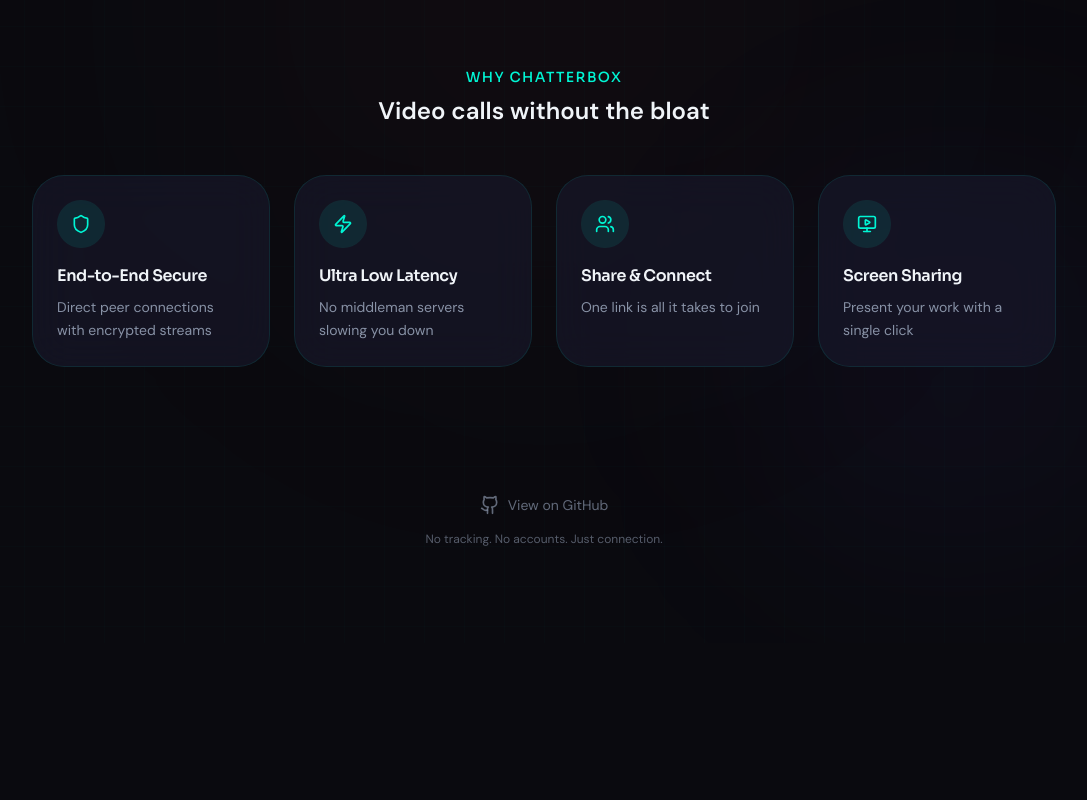
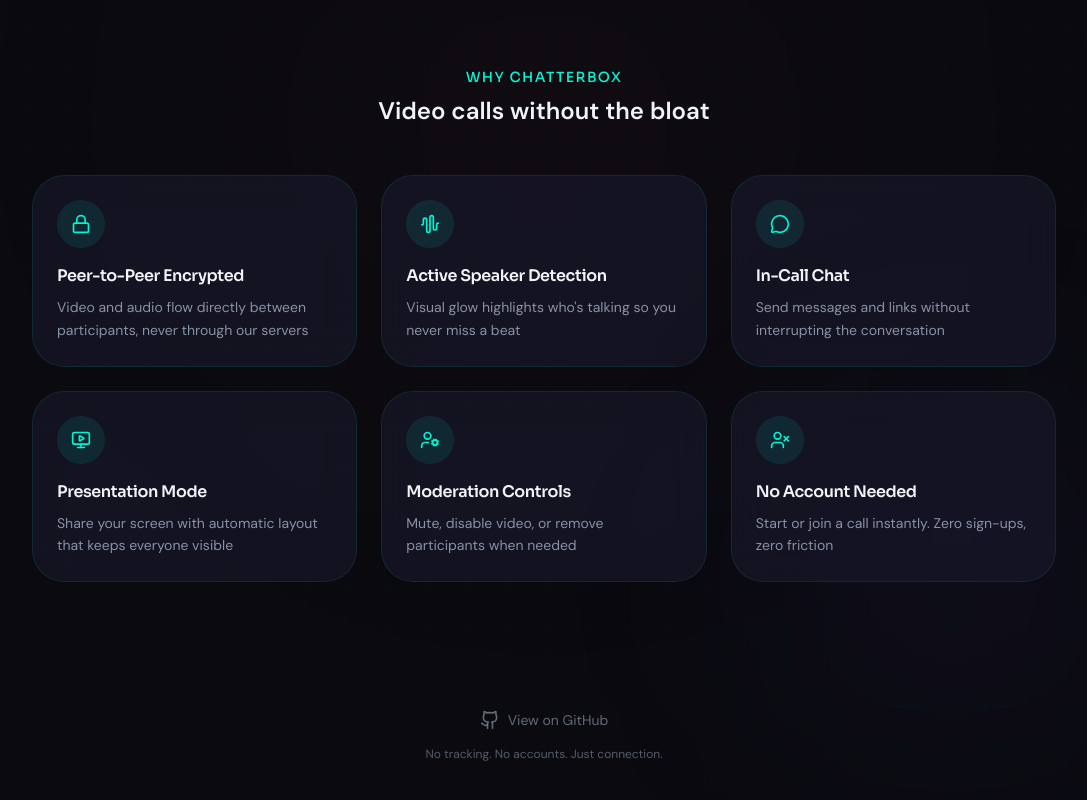
Before and after one commit to mrganser/chatterbox, a Next.js app: page / in a window 1280 px wide. Shown: the part 680-1480 px from the top of the page, without its empty margins (96-1183 px from the left). Before the commit the page ends 1323 px from the top, so only its background shows below. Built offline with nearby package versions, Linux system fonts and the light colour scheme; no server answers.

Commit message:
docs: update home page feature cards to highlight actual app capabilities
Replace generic features with specific capabilities like active speaker
detection, in-call chat, moderation controls, and presentation mode.

```diff
--- a/src/components/home/HomePage.tsx
+++ b/src/components/home/HomePage.tsx
@@ -2,7 +2,7 @@
 
 import { useState, useCallback } from 'react';
 import { useRouter } from 'next/navigation';
-import { Shield, Zap, Users, MonitorPlay, ArrowRight, Sparkles, Github } from 'lucide-react';
+import { Lock, AudioWaveform, MessageCircle, MonitorPlay, UserCog, UserX, ArrowRight, Sparkles, Github } from 'lucide-react';
 import { Button } from '@/components/ui/button';
 import { Input } from '@/components/ui/input';
 import { FeatureCard } from './FeatureCard';
@@ -101,26 +101,36 @@
             </p>
           </div>
 
-          <div className="grid gap-6 sm:grid-cols-2 lg:grid-cols-4 max-w-5xl mx-auto">
+          <div className="grid gap-6 sm:grid-cols-2 lg:grid-cols-3 max-w-5xl mx-auto">
             <FeatureCard
-              icon={Shield}
-              title="End-to-End Secure"
-              description="Direct peer connections with encrypted streams"
+              icon={Lock}
+              title="Peer-to-Peer Encrypted"
+              description="Video and audio flow directly between participants, never through our servers"
             />
             <FeatureCard
-              icon={Zap}
-              title="Ultra Low Latency"
-              description="No middleman servers slowing you down"
+              icon={AudioWaveform}
+              title="Active Speaker Detection"
+              description="Visual glow highlights who's talking so you never miss a beat"
             />
             <FeatureCard
-              icon={Users}
-              title="Share & Connect"
-              description="One link is all it takes to join"
+              icon={MessageCircle}
+              title="In-Call Chat"
+              description="Send messages and links without interrupting the conversation"
             />
             <FeatureCard
               icon={MonitorPlay}
-              title="Screen Sharing"
-              description="Present your work with a single click"
+              title="Presentation Mode"
+              description="Share your screen with automatic layout that keeps everyone visible"
+            />
+            <FeatureCard
+              icon={UserCog}
+              title="Moderation Controls"
+              description="Mute, disable video, or remove participants when needed"
+            />
+            <FeatureCard
+              icon={UserX}
+              title="No Account Needed"
+              description="Start or join a call instantly. Zero sign-ups, zero friction"
             />
           </div>
         </div>
```
Also changed, not shown: 1 other file (tests, documents, lock files or other folders).
